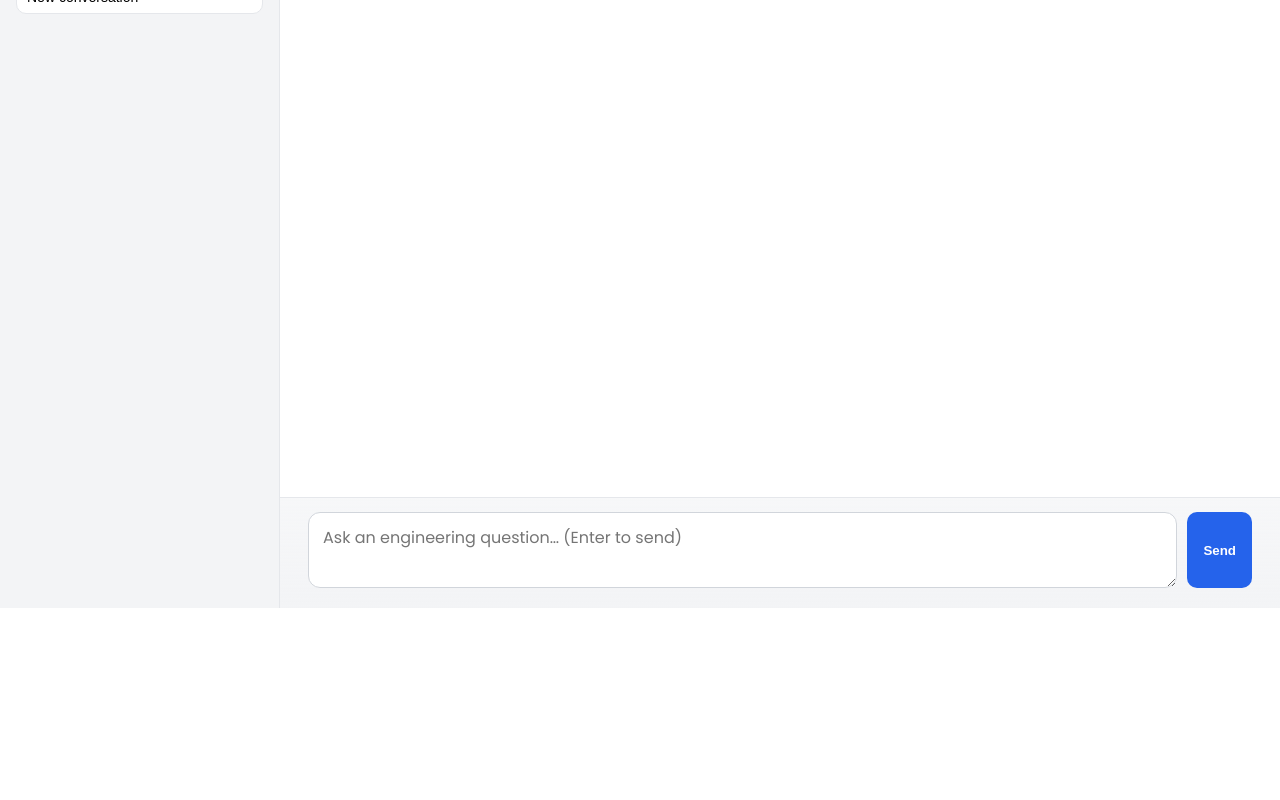
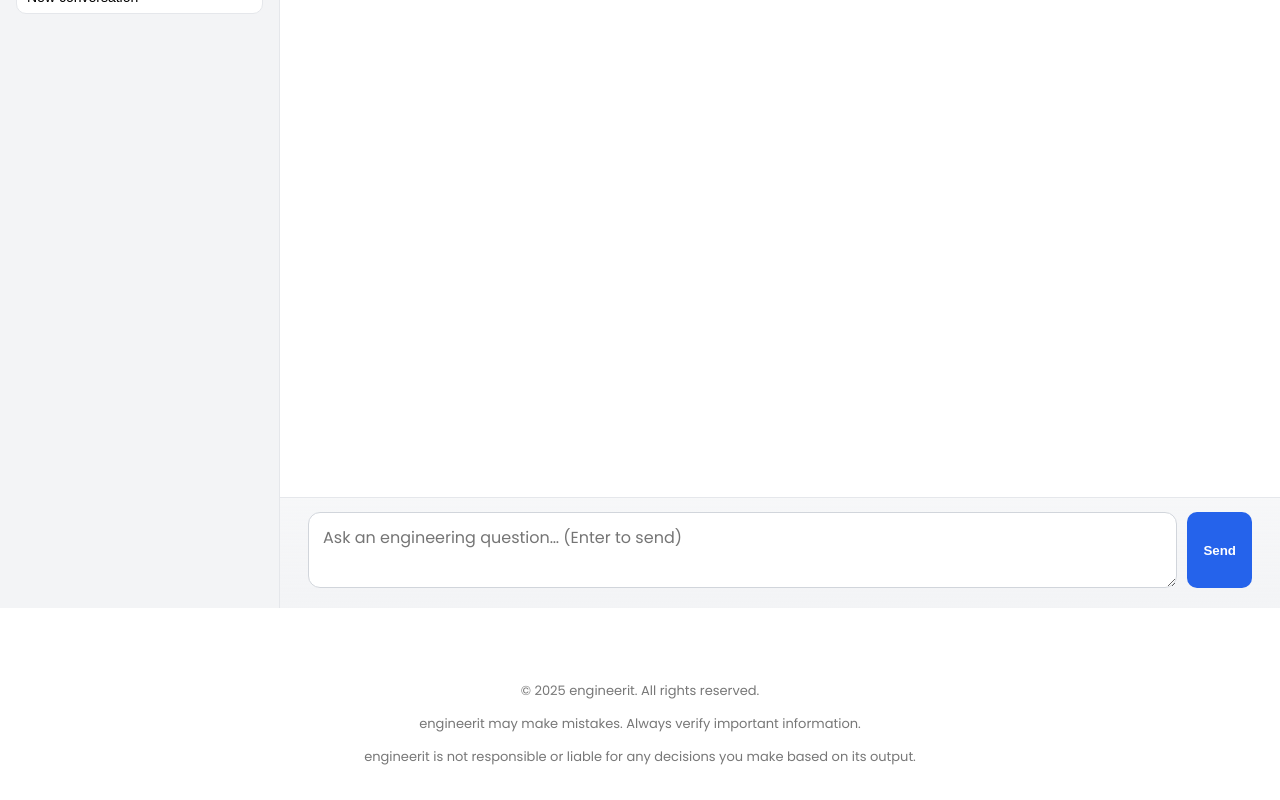
Before and after one commit to engineeritai/engineerit-chat, a Next.js app: page / in a window 1280 px wide. Shown: the part 192-992 px from the top of the page. Before the commit the page ends 800 px from the top, so only its background shows below. Built offline with nearby package versions, Linux system fonts and the light colour scheme.

Commit message:
add footer and og

```diff
--- /dev/null
+++ b/app/components/Footer.tsx
@@ -0,0 +1,20 @@
+export default function Footer() {
+  return (
+    <footer
+      style={{
+        padding: "20px",
+        textAlign: "center",
+        fontSize: "13px",
+        color: "#777",
+        marginTop: "40px",
+      }}
+    >
+      <p>© 2025 engineerit. All rights reserved.</p>
+      <p>engineerit may make mistakes. Always verify important information.</p>
+      <p>
+        engineerit is not responsible or liable for any decisions you make based
+        on its output.
+      </p>
+    </footer>
+  );
+}
--- a/app/layout.tsx
+++ b/app/layout.tsx
@@ -3,6 +3,7 @@
 import "./globals.css";
 import type { Metadata } from "next";
 import { Poppins } from "next/font/google";
+import Footer from "./components/Footer";
 
 const poppins = Poppins({
   subsets: ["latin"],
@@ -23,14 +24,14 @@ export default function RootLayout({
   return (
     <html lang="en">
       <head>
-        {/* Open Graph (WhatsApp, LinkedIn, Facebook, iMessage) */}
+        {/* Open Graph Meta */}
         <meta property="og:title" content="engineerit chat" />
         <meta property="og:description" content="AI assistant for engineers" />
         <meta property="og:image" content="https://engineerit.ai/og.png" />
         <meta property="og:type" content="website" />
         <meta property="og:url" content="https://engineerit.ai" />
 
-        {/* Twitter Card */}
+        {/* Twitter Card Meta */}
         <meta name="twitter:card" content="summary_large_image" />
         <meta name="twitter:title" content="engineerit chat" />
         <meta name="twitter:description" content="AI assistant for engineers" />
@@ -39,6 +40,7 @@ export default function RootLayout({
 
       <body className={`${poppins.className} bg-gray-50 text-gray-900`}>
         {children}
+        <Footer />
       </body>
     </html>
   );
```
